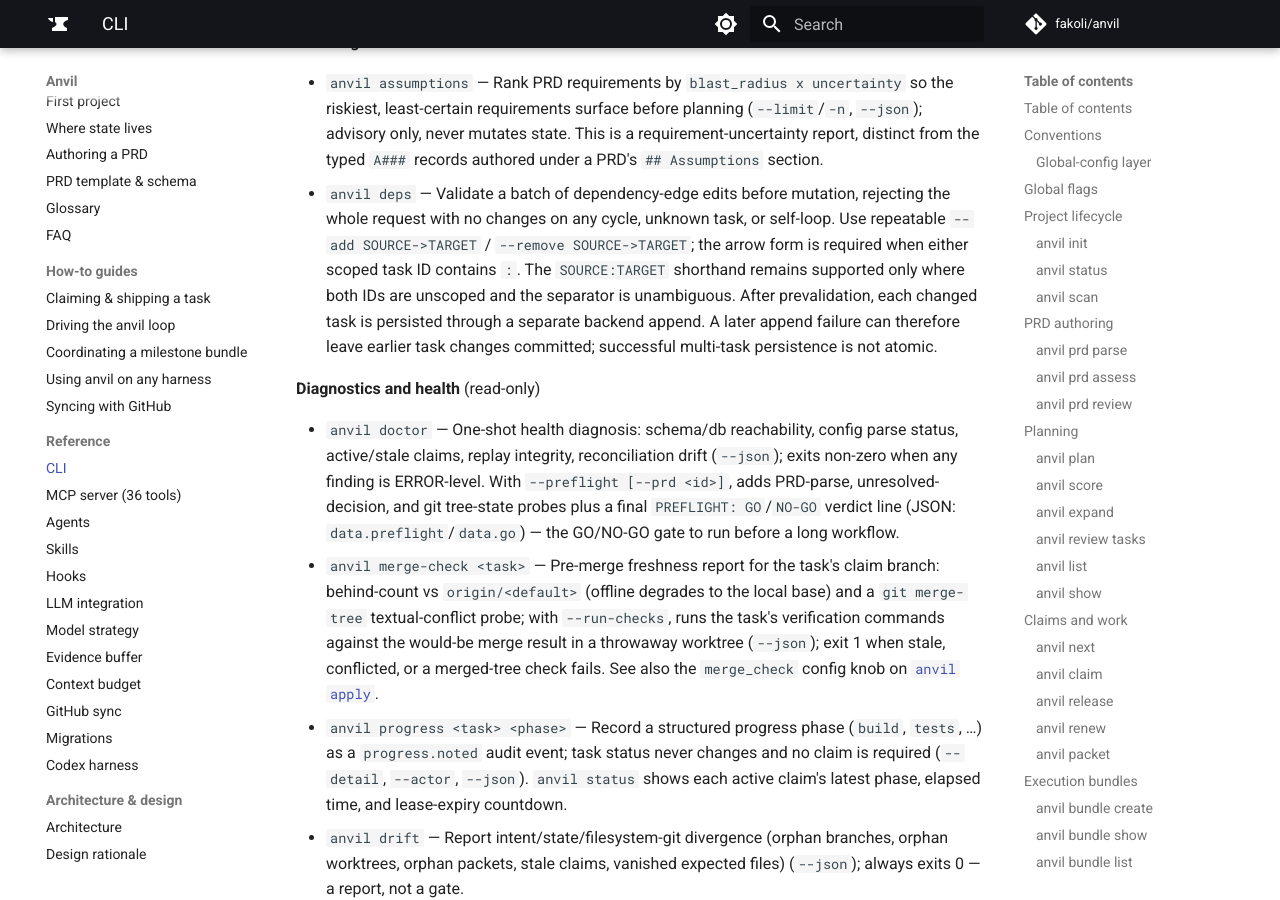
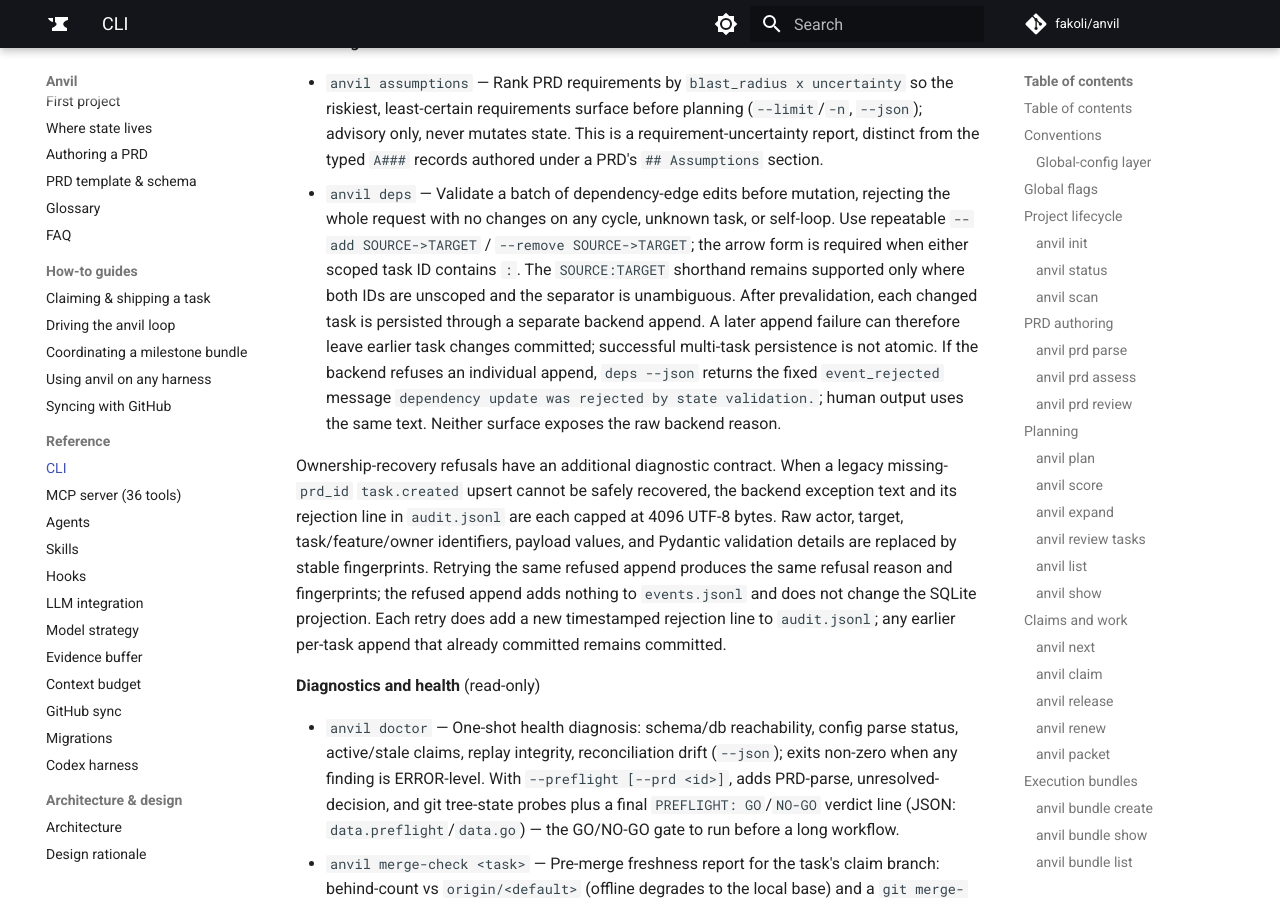
Before and after one commit to fakoli/anvil, an MkDocs documentation site: the page built from docs/cli-reference.md, in a window 1280 px wide and 900 px high, scrolled down 32009 px. Built offline with MkDocs 1.6.1 and Material for MkDocs 9.7.7, drawn with Linux system fonts in a browser that asks for light colours; comment, search, counter and statistics services are not loaded.

Commit message:
docs(state): specify bounded recovery diagnostics

```diff
--- a/docs/cli-reference.md
+++ b/docs/cli-reference.md
@@ -1493,7 +1493,21 @@
   and the separator is unambiguous. After prevalidation, each changed task is
   persisted through a separate backend append. A later append failure can
   therefore leave earlier task changes committed; successful multi-task
-  persistence is not atomic.
+  persistence is not atomic. If the backend refuses an individual append,
+  `deps --json` returns the fixed `event_rejected` message `dependency update
+  was rejected by state validation.`; human output uses the same text. Neither
+  surface exposes the raw backend reason.
+
+  Ownership-recovery refusals have an additional diagnostic contract. When a
+  legacy missing-`prd_id` `task.created` upsert cannot be safely recovered, the
+  backend exception text and its rejection line in `audit.jsonl` are each
+  capped at 4096 UTF-8 bytes. Raw actor, target, task/feature/owner identifiers,
+  payload values, and Pydantic validation details are replaced by stable
+  fingerprints. Retrying the same refused append produces the same refusal
+  reason and fingerprints; the refused append adds nothing to `events.jsonl`
+  and does not change the SQLite projection. Each retry does add a new
+  timestamped rejection line to `audit.jsonl`; any earlier per-task append that
+  already committed remains committed.
 
 **Diagnostics and health** (read-only)
 
```
Also changed, not shown: docs/mcp.md (+12 -0 lines), 1 other file.
